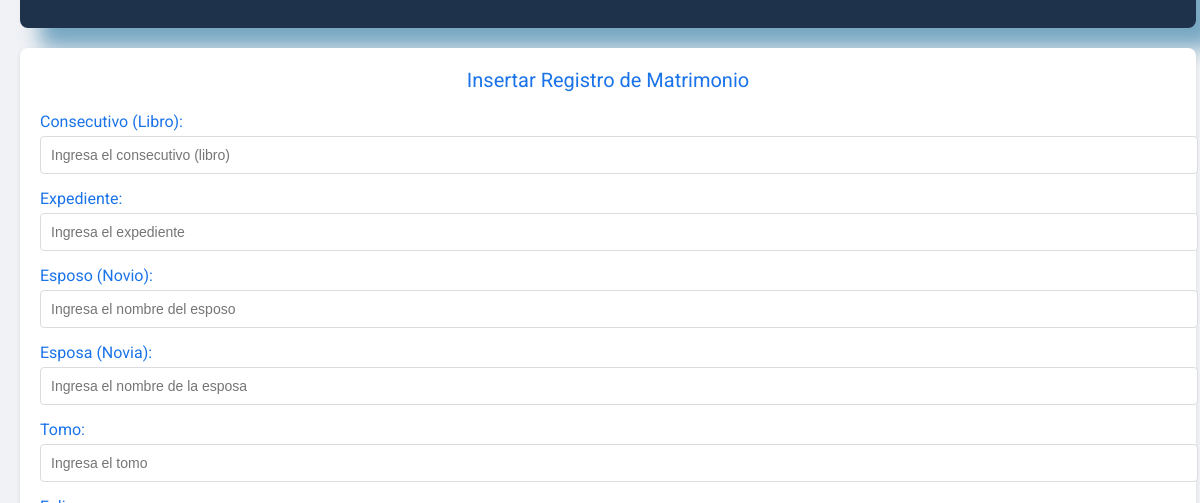
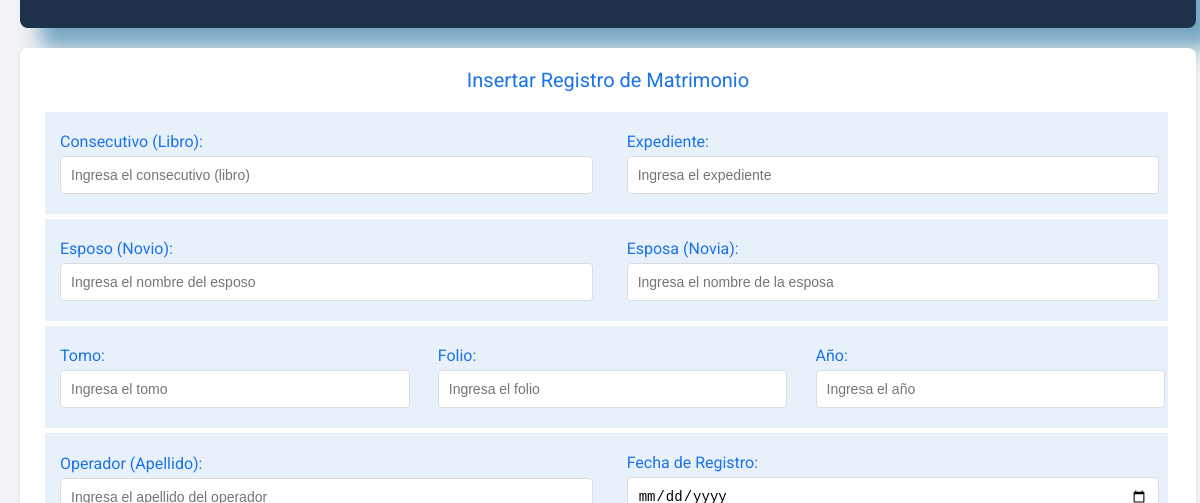
Before and after one commit to edilyrosa/system-archive, an Electron app: page front/index.html in a window 1200 px wide. Both pictures are taken after a click on the button "Insertar Registro". Shown: the part 297-800 px from the top of the page. Drawn offline with Linux system fonts and the light colour scheme; no server answers.

Commit message:
adding style

```diff
--- a/front/index.html
+++ b/front/index.html
@@ -21,51 +21,58 @@
             <section class="form-section" id="form-section" style="display: none;">
                 <h3>Insertar Registro de Matrimonio</h3>
                 <form id="formulario">
-                    <div class="form-group">
+
+                    <div class="flex-container">
+                        <div class="form-group flex-item-2">
                             <label for="libro">Consecutivo (Libro):</label>
                             <input type="text" id="libro" placeholder="Ingresa el consecutivo (libro)" required>
                         </div>
 
-                    <div class="form-group">
+                        <div class="form-group flex-item-2">
                             <label for="tomo">Expediente:</label>
                             <input type="text" id="tomo" placeholder="Ingresa el expediente" required>
                         </div>
+                    </div>
 
-                    <div class="form-group">
+                    <div class="flex-container">
+                    <div class="form-group flex-item-2">
                         <label for="novio">Esposo (Novio):</label>
                         <input type="text" id="novio" placeholder="Ingresa el nombre del esposo" required>
                     </div>
 
-                    <div class="form-group">
+                    <div class="form-group flex-item-2">
                         <label for="novia">Esposa (Novia):</label>
                         <input type="text" id="novia" placeholder="Ingresa el nombre de la esposa" required>
                     </div>
+                </div>
 
-                    <div class="form-group">
+                <div class="flex-container">
+
+                    <div class="form-group flex-item-2">
                         <label for="expediente">Tomo:</label>
                         <input type="text" id="expediente" placeholder="Ingresa el tomo" required>
                     </div>
-
-                    <div class="form-group">
+                    <div class="form-group flex-item-2">
                         <label for="folio">Folio:</label>
                         <input type="text" id="folio" placeholder="Ingresa el folio" required>
                     </div>
 
-                    <div class="form-group">
+                    <div class="form-group flex-item-2">
                         <label for="anio">Año:</label>
                         <input type="text" id="anio" placeholder="Ingresa el año" required>
                     </div>
-
-                    <div class="form-group">
+                </div>
+                <div class="flex-container">
+                    <div class="form-group flex-item-2">
                         <label for="apellido">Operador (Apellido):</label>
                         <input type="text" id="apellido" placeholder="Ingresa el apellido del operador" required>
                     </div>
 
-                    <div class="form-group">
+                    <div class="form-group flex-item-2">
                         <label for="fecha">Fecha de Registro:</label>
                         <input type="date" id="fecha" required>
                     </div>
-
+                </div>
                     <button type="submit" class="btn btn-primary">Enviar</button>
                 </form>
             </section>
@@ -80,7 +87,7 @@
 
                 <h2>Ver Data y Filtrar Registros</h3>
                 <div class="actions">
-                    <button id="mostrar-data" class="btn btn-secondary">Mostrar toda la data</button>
+                    <button id="mostrar-data" class="btn btn-secondary">Mostrar toda la data cada 1000 Registros</button>
                     <button id="aplicar-filtros" class="btn btn-secondary">Aplicar Filtros</button>
                     <button id="limpiar-data" class="btn btn-secondary">Limpiar la tabla de Registros</button> <!-- Nuevo botón -->
                 </div>
--- a/front/style.css
+++ b/front/style.css
@@ -65,7 +65,13 @@ h3 {
     box-shadow: 0 2px 4px rgba(0, 0, 0, 0.1);
     padding: 20px;
     margin-bottom: 20px;
+    margin: 5px auto;
 }
+
+.form-section * {
+    width:98%;
+}
+
 
 h3 {
     color: #1a73e8;
@@ -87,7 +93,7 @@ label {
 
 input[type="text"],
 input[type="date"] {
-    width: 100%;
+    width: 97%;
     padding: 10px;
     border: 1px solid #dadce0;
     border-radius: 4px;
@@ -205,7 +211,7 @@ th {
 }
 
 tr:hover {
-    background-color: #c4d7ec;
+    background-color: rgba(190, 214, 237, 0.354);;
 }
 
 
@@ -250,6 +256,27 @@ tr:hover {
     background-color: #f8f9fa;
     border-radius: 4px;
     margin-top: 20px;
+}
+
+/* cajas flexes*/
+
+.flex-container {
+    display: flex;
+    gap: 20px;
+    width: 100%; /* Ancho total del contenedor */
+    padding: 5px;
+    margin: 5px;
+    justify-content: center;
+    align-items: center;
+    justify-content: center; /* Centra horizontalmente */
+    background-color: rgba(190, 214, 237, 0.354);
+}
+
+.flex-item-2 {
+    flex: 1; /* Cada elemento ocupa el mismo espacio disponible */
+    padding: 10px; /* Espaciado interno */
+    min-width: 0; /* Previene el desbordamiento */
+    margin: 5px auto;
 }
 
 /* Responsive */
```
Lines whose indentation alone changed are shown as unchanged.
